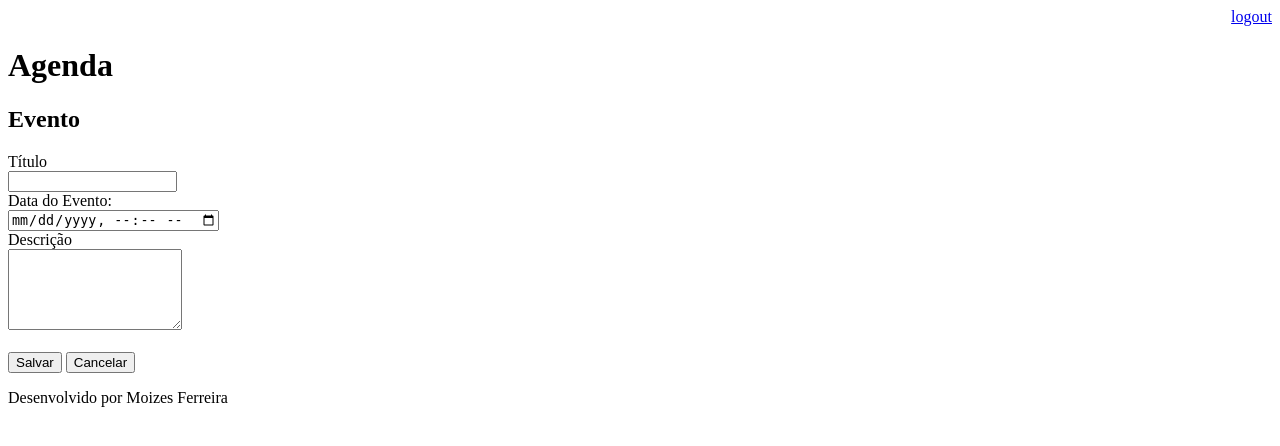
After one commit to MoizesFerreir/Agenda, a Django app: page /agenda/evento/ in a window 1280 px wide. The commit adds this page. Shown: the top 446 px of the page. Run offline with Django 4.2, Linux system fonts and the light colour scheme; a user stored in the database is signed in.

Commit message:
Incluido templates para inserção de eventos da agenda. Incluido o gitignore para ignorar os arquivos compilados

```diff
--- a/agenda/templates/agenda.html
+++ b/agenda/templates/agenda.html
@@ -2,7 +2,9 @@
 
 {% block content %}
     <h2>Agendamentos</h2>
-
+    <a href="evento/">
+       <button type="button">Novo Evento</button>
+    </a>
     <ul style="font-size: 18px">
     {% for evento in eventos %}
         <li>{{ evento.titulo }} - {{ evento.get_data_evento }}</li>
--- /dev/null
+++ b/agenda/templates/evento.html
@@ -0,0 +1,25 @@
+{% extends "model-page.html" %}
+
+{% block content %}
+
+<h2>Evento</h2>
+
+<form action="submit" method="POST"> {% csrf_token %}
+    <label>Título</label>
+    <br>
+    <input type="text" name="titulo" size="18">
+    <br>
+    <label>Data do Evento:</label>
+    <br>
+    <input type="datetime-local" name="data_evento">
+    <br>
+    <label>Descrição</label>
+    <br>
+    <textarea name="descrição" rows="5" cols="19"></textarea>
+    <br><br>
+    <button type="submit">Salvar</button>
+    <a href="/">
+       <button type="button">Cancelar</button>
+    </a>
+</form>
+{% endblock %}
--- a/agenda/urls.py
+++ b/agenda/urls.py
@@ -21,6 +21,8 @@ from django.views.generic import RedirectView
 urlpatterns = [
     path('admin/', admin.site.urls),
     path('agenda/', views.lista_eventos),
+    path('agenda/evento/', views.evento),
+    path('agenda/evento/submit', views.submit_evento),
     path('', RedirectView.as_view(url='/agenda/')),
     path('login/', views.login_user),
     path('login/submit', views.submit_login),
--- a/core/views.py
+++ b/core/views.py
@@ -35,3 +35,20 @@ def lista_eventos(request):
     evento = Evento.objects.filter(usuario=usuario)
     dados = {'eventos': evento}
     return render(request, 'agenda.html', dados)
+
+@login_required(login_url='/login/')
+def evento(request):
+    return render(request, 'evento.html')
+
+@login_required(login_url='/login/')
+def submit_evento(request):
+    if request.POST:
+        titulo = request.POST.get('titulo')
+        data_evento = request.POST.get('data_evento')
+        descrição = request.POST.get('descrição')
+        usuario = request.user
+        Evento.objects.create(titulo=titulo,
+                              data_evento=data_evento,
+                              descrição=descrição,
+                              usuario=usuario)
+        return redirect('/')
```
Also changed, not shown: db.sqlite3, 1 other file.
